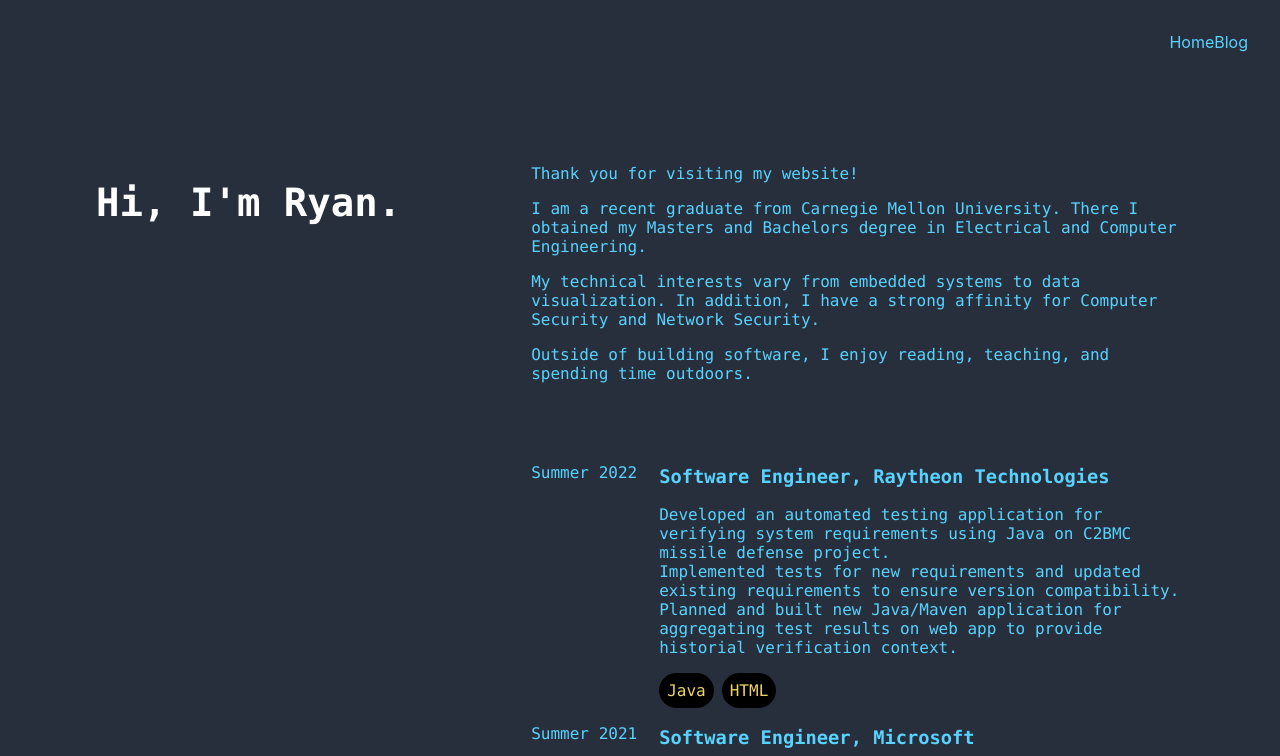
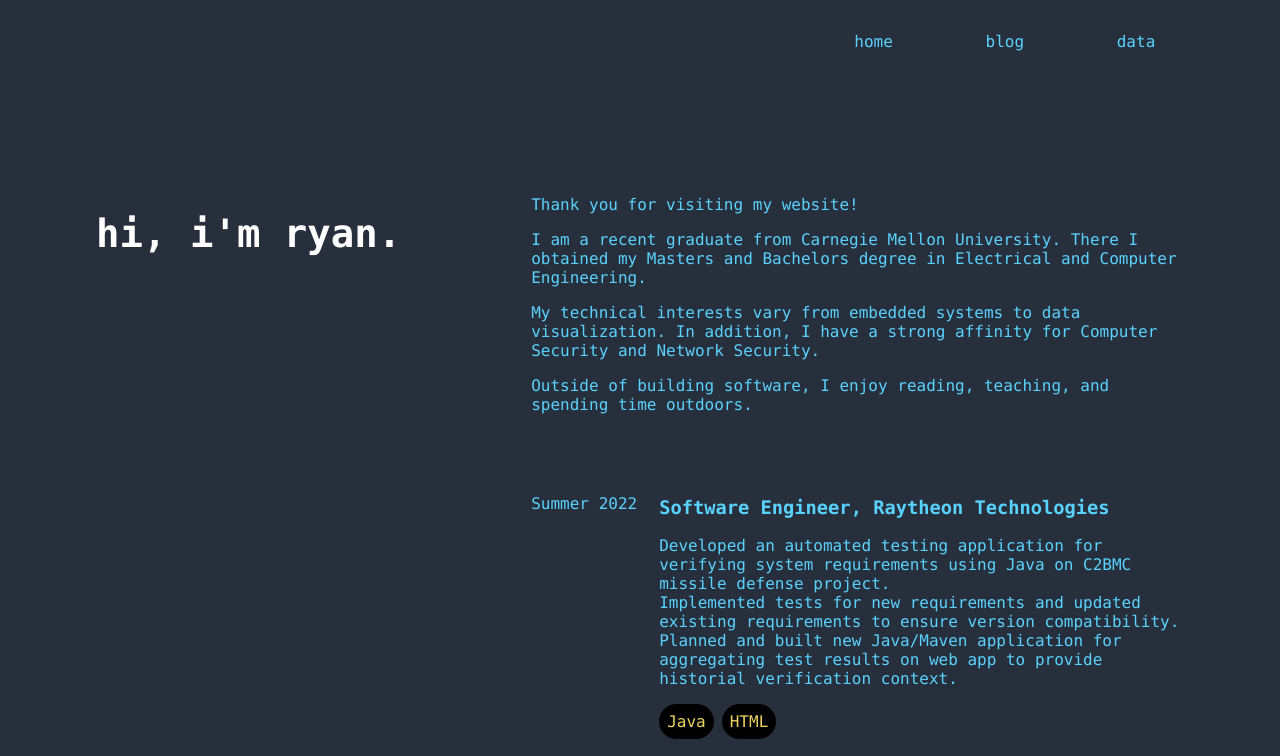
Before and after one commit to ryanrmg/ryanrmg.github.io, a React (Create React App) app in the folder my-app/: page / in a window 1280 px wide. Shown: the top 756 px of the page. Built offline with nearby package versions, Linux system fonts and the light colour scheme.

Commit message:
added nav

```diff
--- a/my-app/src/App.css
+++ b/my-app/src/App.css
@@ -67,8 +67,8 @@
   justify-content: flex-end;
   background: #282f3c;
   color: #58d3ff;
-  padding-right: 2rem;
-  padding-top: 2rem;
+  padding: 2rem;
+  font-family: Consolas,monaco,monospace;
 }
 
 a {
--- a/my-app/src/App.js
+++ b/my-app/src/App.js
@@ -11,8 +11,12 @@ function App() {
   return (
     <div>
       <div className="Nav">
-        <a href="/home">Home</a>
-        <a href="/blog">Blog</a>
+        <div style={{width: "60%"}}></div>
+        <div style={{width: "40%", display: "flex", justifyContent: "space-evenly"}}>
+          <a href="/home">home</a>
+          <a href="/blog">blog</a>
+          <a href="/data">data</a>
+        </div>
       </div>
       <BrowserRouter>
         <Routes>
--- a/my-app/src/components/Home.js
+++ b/my-app/src/components/Home.js
@@ -4,7 +4,7 @@ function Home() {
     return (
       <div className="App">
         <header className="App-header">
-          <h2>Hi, I'm Ryan.</h2>
+          <h2>hi, i'm ryan.</h2>
 
         </header>
         <div className="Content">
```
Also changed, not shown: 1 other file (tests, documents, lock files or other folders).
